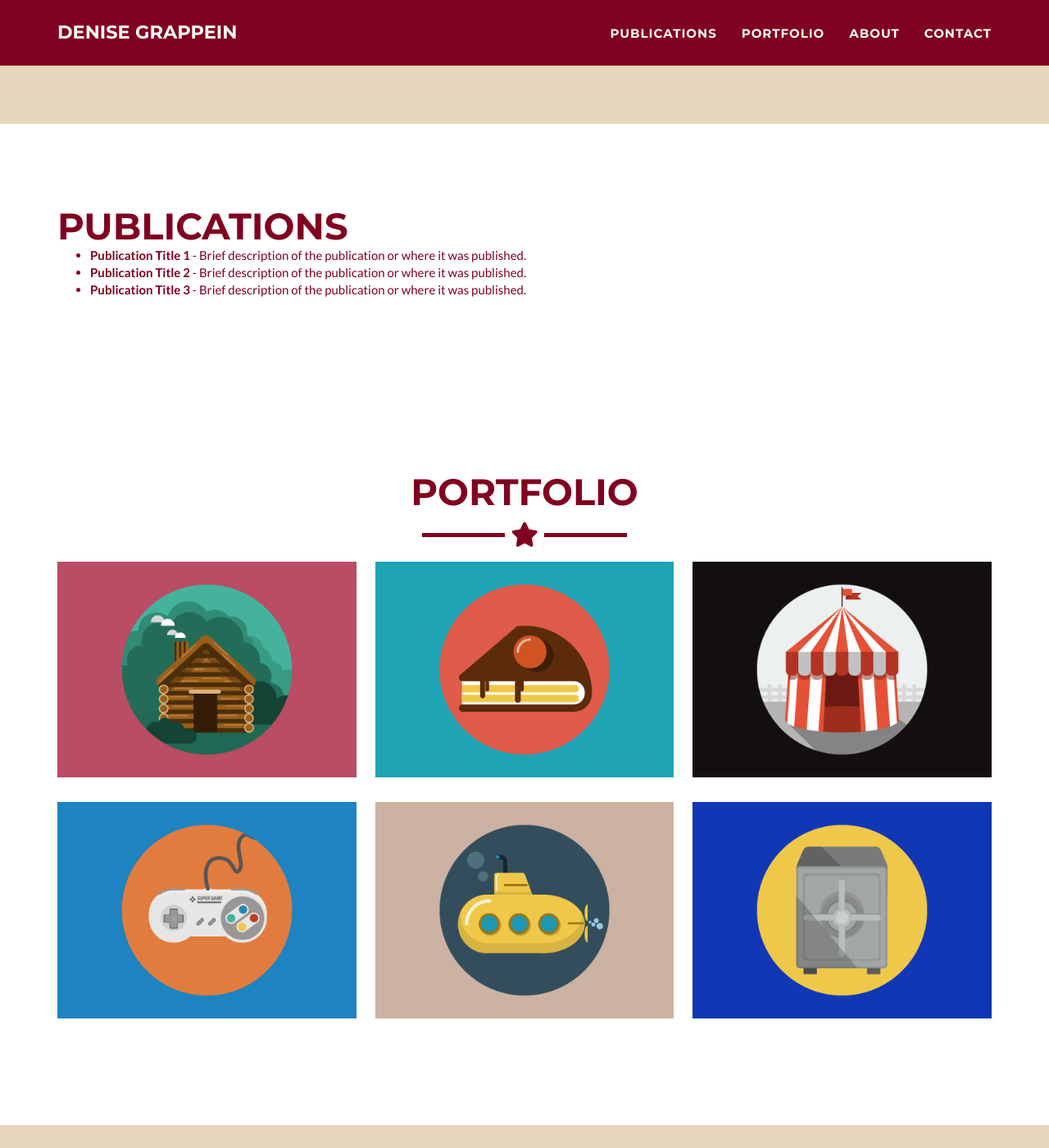
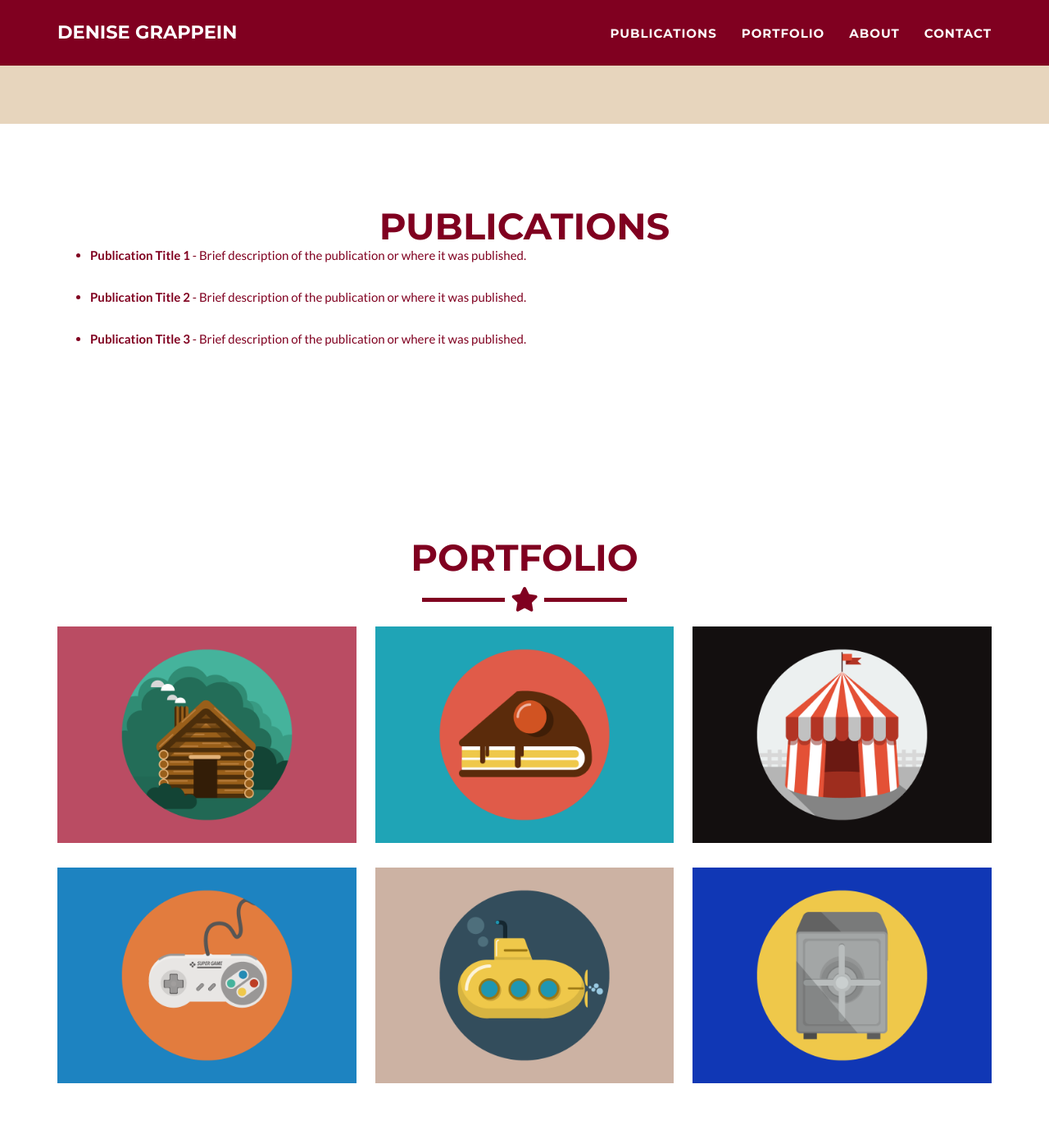
Before and after one commit to dgrappein/dgrappein.github.io, a Jekyll site: the page built from _posts/2014-07-18-project-1.markdown, in a window 1280 px wide and 1400 px high, scrolled down 666 px. Shown: the whole window at 82% size. Built offline with Jekyll 4.4.1, drawn with Linux system fonts in a browser that asks for light colours.

Commit message:
work in progress

```diff
--- a/_includes/css/main.css
+++ b/_includes/css/main.css
@@ -482,3 +482,7 @@ footer .footer-below {
     transform: translateZ(0);
     -webkit-transform: translateZ(0);
 }
+
+.publication-list li {
+  margin-bottom: 30px; /* Increase space between list items */
+}
--- a/_includes/nav.html
+++ b/_includes/nav.html
@@ -19,7 +19,7 @@
           <a href="#page-top"></a>
 	</li>
 	<li class="page-scroll">
-	  <a href="#Publications">Publications</a>
+	  <a href="#publications">Publications</a>
         </li>
         <li class="page-scroll">
           <a href="#portfolio">Portfolio</a>
--- a/_includes/publications.html
+++ b/_includes/publications.html
@@ -3,8 +3,8 @@
   <div class="container">
     <div class="row">
       <div class="col-lg-12">
-        <h2>Publications</h2> <!-- Title for the Publications section -->
-        <ul class="publication-list">
+         <h2 class="text-center">Publications</h2> <!-- Title for the Publications section, centered -->
+	  <ul class="publication-list">
           <li><strong>Publication Title 1</strong> - Brief description of the publication or where it was published.</li>
           <li><strong>Publication Title 2</strong> - Brief description of the publication or where it was published.</li>
           <li><strong>Publication Title 3</strong> - Brief description of the publication or where it was published.</li>
```
